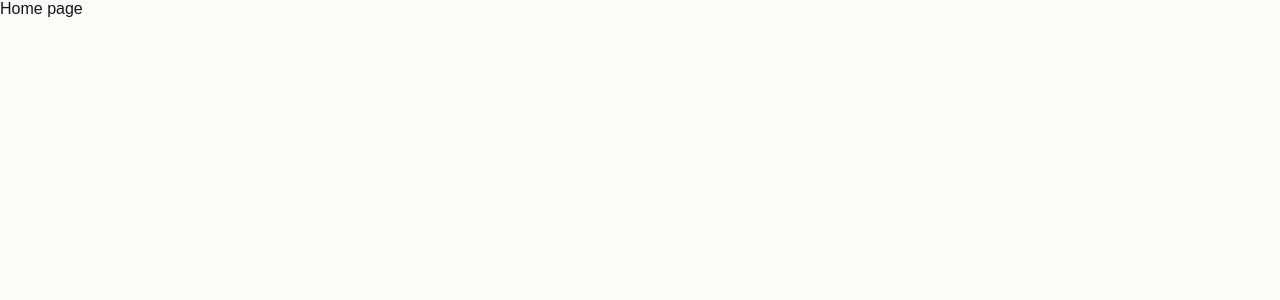
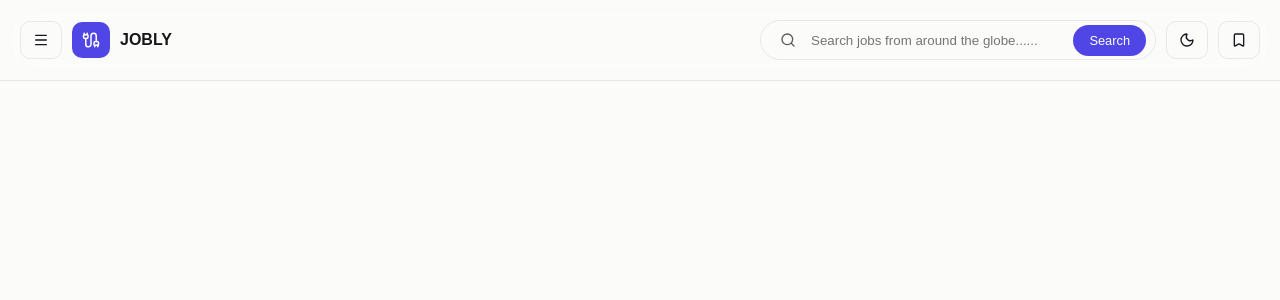
Before and after one commit to Dannyk24/JOBLY, a React (Vite) app: page / in a window 1280 px wide. Shown: the top 300 px of the page. Built offline with nearby package versions, Linux system fonts and the light colour scheme.

Commit message:
Build navbar component and change accent-2 colour in general stylesheet

```diff
--- /dev/null
+++ b/src/components/shared/Navbar/Navbar.css
@@ -0,0 +1,149 @@
+header {
+    display: flex;
+    width: 100dvw;
+    justify-content: space-between;
+    align-items: center;
+    padding: 20px;
+    border-bottom: 1px solid var(--border);
+    background: transparent;
+    backdrop-filter: blur(15px);
+}
+
+.logo,
+.header-left,
+.header-right,
+.header-icons {
+    display: flex;
+    justify-content: center;
+    align-items: center;
+}
+
+.header-left {
+    gap: 10px;
+}
+
+.logo {
+    display: flex;
+    justify-content: center;
+    align-items: center;
+    gap: 10px;
+}
+
+.logo-icon {
+    padding: 6px 10px;
+    background-color: var(--accent);
+    border-radius: var(--radius-sm);
+    display: flex;
+    justify-content: center;
+    align-items: center;
+}
+
+.logo-icon svg {
+    stroke: white;
+    width: 18px;
+}
+
+.logo span {
+    font-size: 1rem;
+    font-weight: 700;
+    text-transform: uppercase;
+}
+
+.header-right {
+    width: 100%;
+    max-width: 500px;
+    gap: 10px;
+}
+
+.header-search-bar-container {
+    display: flex;
+    justify-content: start;
+    align-items: center;
+    position: relative;
+    width: 100%;
+}
+
+.header-search-bar-container svg {
+    position: absolute;
+    opacity: 0.7;
+    width: 16px;
+    left: 20px;
+}
+
+.header-search-bar-container input {
+    width: 100%;
+    background: none;
+    border: none;
+    border: 1px solid var(--border);
+    height: 40px;
+    padding: 0 50px;
+    border-radius: 3000px;
+    padding-right: 90px;
+    transition: var(--general-transition);
+    outline-width: 1px;
+}
+
+.header-search-bar-container input:focus {
+    outline: 1px solid var(--accent);
+}
+
+.header-search-bar-container input::-webkit-search-cancel-button {
+    display: none;
+}
+
+.header-search-cta {
+    position: absolute;
+    right: 10px;
+    font-size: 0.8rem;
+    padding: 8px 16px;
+}
+
+.header-icons {
+    gap: 10px;
+}
+
+.header-icon {
+    padding: 6px 12px;
+    border: 1px solid var(--border);
+    border-radius: var(--radius-sm);
+    display: flex;
+    justify-content: center;
+    align-items: center;
+    transition: var(--general-transition);
+    cursor: pointer;
+}
+
+.header-icon:hover {
+    background-color: var(--surface-2);
+}
+
+.header-icon svg {
+    width: 16px;
+}
+
+@media(max-width:768px) {
+
+    header {
+        gap: 20px;
+    }
+
+    .logo span,
+    .header-search-cta {
+        display: none;
+    }
+
+    .header-search-bar-container input {
+        padding-right: 30px;
+    }
+}
+
+@media(max-width:550px) {
+    header {
+        gap: 10px;
+        padding: 20px 10px;
+    }
+
+    .logo {
+        display: none;
+    }
+}
--- /dev/null
+++ b/src/components/shared/Navbar/Navbar.tsx
@@ -0,0 +1,40 @@
+import { Bookmark, Cable, Menu, Moon, Search } from "lucide-react";
+import "./Navbar.css";
+
+function Navbar() {
+  return (
+    <header>
+      <div className="header-left">
+        <div className="header-icon">
+          <Menu />
+        </div>
+        <div className="logo">
+          <div className="logo-icon">
+            <Cable />
+          </div>
+          <span className="logo-text">Jobly</span>
+        </div>
+      </div>
+      <div className="header-right">
+        <div className="header-search-bar-container">
+          <Search />
+          <input
+            type="search"
+            placeholder="Search jobs from around the globe......"
+          />
+          <button className="cta primary-cta header-search-cta">Search</button>
+        </div>
+        <div className="header-icons">
+          <div className="header-icon">
+            <Moon />
+          </div>
+          <div className="header-icon">
+            <Bookmark />
+          </div>
+        </div>
+      </div>
+    </header>
+  );
+}
+
+export default Navbar;
--- a/src/index.css
+++ b/src/index.css
@@ -9,7 +9,7 @@
   --border: #E7E7E4;
   --border-2: #DCDCD8;
   --accent: #4F46E5;
-  --accent-2: #7C3AED;
+  --accent-2: #3b35ae;
   --accent-soft: #EEEDFD;
   --accent-contrast: #FFFFFF;
   --ring: rgba(79, 70, 229, .16);
--- a/src/pages/home/HomePage/HomePage.tsx
+++ b/src/pages/home/HomePage/HomePage.tsx
@@ -1,5 +1,7 @@
+import Navbar from "../../../components/shared/Navbar/Navbar";
+
 function HomePage() {
-  return <div className="homepage">Home page</div>;
+  return <Navbar />;
 }
 
 export default HomePage;
```
